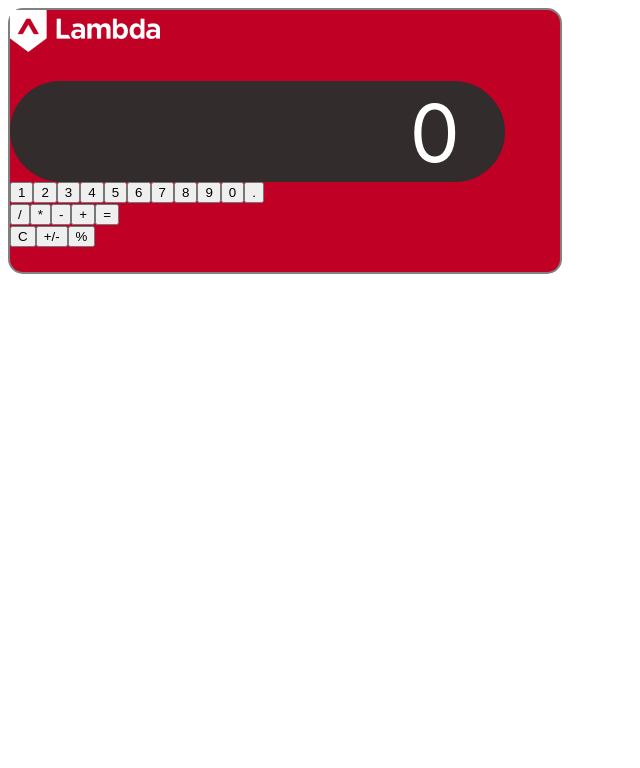
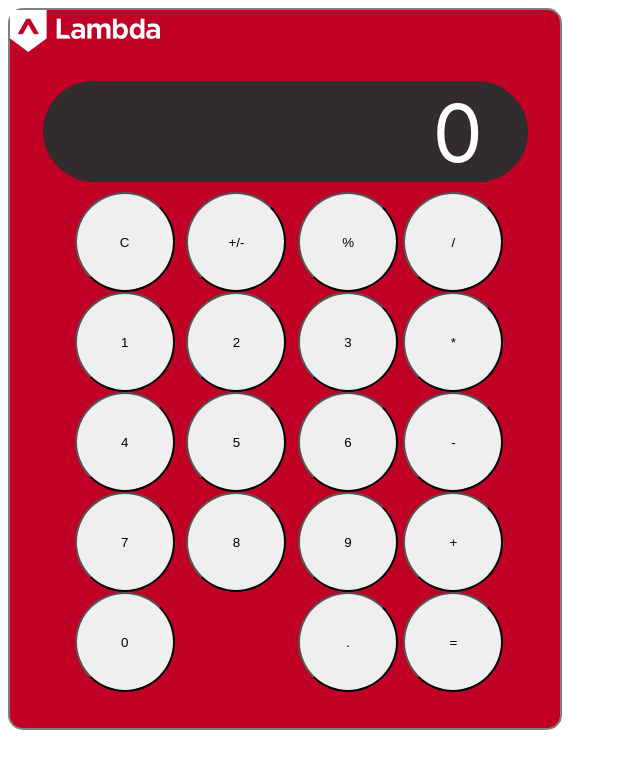
Before and after one commit to bloominstituteoftechnology/lambda-calculator, a React (Create React App) app: page / in a window 1280 px wide. Shown: the top 768 px of the page, without its empty margins (0-640 px from the left). Built offline with nearby package versions, Linux system fonts and the light colour scheme.

Commit message:
css layout done

```diff
--- a/src/App.css
+++ b/src/App.css
@@ -6,10 +6,15 @@
   border: 2px solid grey;
   padding-bottom: 25px;
 }
+.App {
+  display: flex;
+  flex-direction: column;
+  align-items: center;
+}
 .display {
   margin-top: 25px;
   height: 100px;
-    width: 450px;
+  width: 80%;
   border-radius: 50px;
   color: white;
   background-color: #322c2d;
@@ -18,5 +23,43 @@
   justify-content: flex-end;
   align-items: flex-end;
   padding-right: 8%;
-    font-size: 5.0rem;
+  font-size: 5rem;
 }
+
+.buttons {
+  display: flex;
+  margin: 2% auto;
+  margin-right: 2%;
+  padding: 0;
+  justify-content: center;
+}
+
+.left {
+  width: 60%;
+  display: flex;
+  flex-direction: column;
+}
+.right {
+  width: 15%;
+  display: flex;
+  margin-left: 1%;
+}
+.specials {
+  display: flex;
+  justify-content: space-between;
+}
+.numbers {
+  display: flex;
+  justify-content: space-between;
+  flex-wrap: wrap;
+}
+.operators {
+  display: flex;
+  flex-direction: column;
+}
+
+.button {
+  width: 100px;
+  height: 100px;
+  border-radius: 50%;
+}
--- a/src/App.js
+++ b/src/App.js
@@ -23,9 +23,15 @@ function App() {
       <div className='App'>
         {/* STEP 4 - Render your components here and be sure to properly import/export all files */}
         <Display />
-        <Numbers />
-        <Operators />
-        <Specials />
+        <div className='buttons'>
+          <div className='left'>
+            <Specials />
+            <Numbers />
+          </div>
+          <div className='right'>
+            <Operators />
+          </div>
+        </div>
       </div>
     </div>
   );
--- a/src/components/ButtonComponents/NumberButtons/NumberButton.js
+++ b/src/components/ButtonComponents/NumberButtons/NumberButton.js
@@ -4,7 +4,7 @@ const NumberButton = props => {
   return (
     <>
       {/* Display a button element rendering the data being passed down from the parent container on props */}
-      <button className='number_button'>
+      <button className='number_button button'>
         <span role='img' aria-label='number'>
           {props.button}
         </span>
--- a/src/components/ButtonComponents/NumberButtons/Numbers.js
+++ b/src/components/ButtonComponents/NumberButtons/Numbers.js
@@ -13,15 +13,14 @@ const Numbers = () => {
   // STEP 2 - add the imported data to state
   const [numberState, setNumberState] = useState(numbers);
   return (
-    <div>
+    <div className='numbers'>
       {/* STEP 3 - Use .map() to iterate over your array data and return a button
        component matching the name on the provided file. Pass
        it any props needed by the child component*/}
-      <div>
-        {numberState.map((number, index) => (
-          <NumberButton key={index} button={number} />
-        ))}
-      </div>
+
+      {numberState.map((number, index) => (
+        <NumberButton key={index} button={number} />
+      ))}
     </div>
   );
 };
--- a/src/components/ButtonComponents/OperatorButtons/OperatorButton.js
+++ b/src/components/ButtonComponents/OperatorButtons/OperatorButton.js
@@ -4,7 +4,7 @@ const OperatorButton = props => {
   return (
     <>
       {/* Display a button element rendering the data being passed down from the parent container on props */}
-      <button className='operator_button'>
+      <button className='operator_button button'>
         <span role='img' aria-label='operator'>
           {props.button.value}
         </span>
--- a/src/components/ButtonComponents/OperatorButtons/Operators.js
+++ b/src/components/ButtonComponents/OperatorButtons/Operators.js
@@ -10,15 +10,13 @@ const Operators = () => {
   // STEP 2 - add the imported data to state
   const [operatorState, setOperatorState] = useState(operators);
   return (
-    <div>
+    <div className='operators'>
       {/* STEP 3 - Use .map() to iterate over your array data and return a button
        component matching the name on the provided file. Pass
        it any props needed by the child component*/}
-      <div>
-        {operatorState.map((operator, index) => (
-          <OperatorButton key={index} button={operator} />
-        ))}
-      </div>
+      {operatorState.map((operator, index) => (
+        <OperatorButton key={index} button={operator} />
+      ))}
     </div>
   );
 };
--- a/src/components/ButtonComponents/SpecialButtons/SpecialButton.js
+++ b/src/components/ButtonComponents/SpecialButtons/SpecialButton.js
@@ -4,7 +4,7 @@ const SpecialButton = props => {
   return (
     <>
       {/* Display a button element rendering the data being passed down from the parent container on props */}
-      <button className='special_button'>
+      <button className='special_button button'>
         <span role='img' aria-label='special'>
           {props.button}
         </span>
--- a/src/components/ButtonComponents/SpecialButtons/Specials.js
+++ b/src/components/ButtonComponents/SpecialButtons/Specials.js
@@ -10,15 +10,13 @@ const Specials = () => {
   // STEP 2 - add the imported data to state
   const [specialState, setSpecialState] = useState(specials);
   return (
-    <div>
+    <div className='specials'>
       {/* STEP 3 - Use .map() to iterate over your array data and return a button
        component matching the name on the provided file. Pass
        it any props needed by the child component*/}
-      <div>
-        {specialState.map((special, index) => (
-          <SpecialButton key={index} button={special} />
-        ))}
-      </div>
+      {specialState.map((special, index) => (
+        <SpecialButton key={index} button={special} />
+      ))}
     </div>
   );
 };
```
Lines whose indentation alone changed are shown as unchanged.
